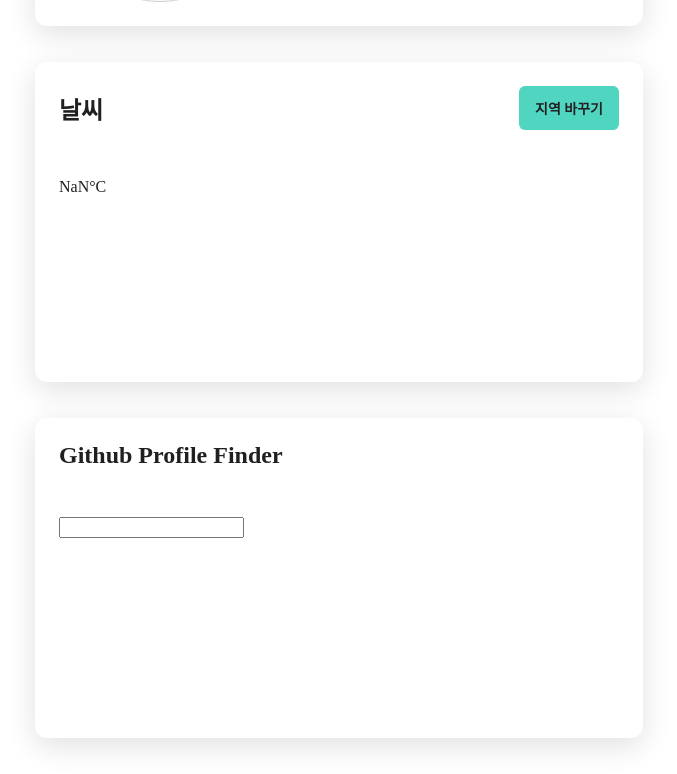
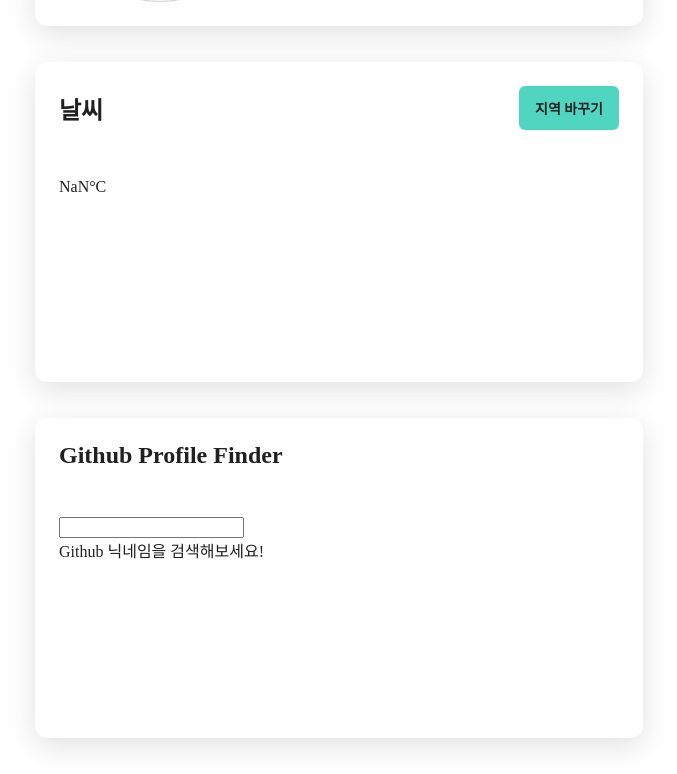
Before and after one commit to pa-rang/clock-weather-app, a Next.js app: page / in a window 1280 px wide. Shown: the part 423-1197 px from the top of the page, without its empty margins (301-978 px from the left). Built offline with nearby package versions, Linux system fonts and the light colour scheme; no server answers.

Commit message:
feat: add github profile-card

```diff
--- /dev/null
+++ b/components/GithubProfileFinder/ProfileCard.tsx
@@ -0,0 +1,26 @@
+import { useRouter } from "next/router";
+import { ReactElement } from "react";
+import useSWR from "swr";
+import { getGithubProfile } from "../../lib/api";
+
+function ProfileCard(): ReactElement {
+  const {
+    query: { profile },
+  } = useRouter();
+
+  const { data: userData } = useSWR(`profile=${String(profile)}`, () =>
+    getGithubProfile(String(profile))
+  );
+
+  if (!profile) {
+    return <div>Github 닉네임을 검색해보세요!</div>;
+  }
+
+  return (
+    <div>
+      <img src={userData?.avatar_url} />
+    </div>
+  );
+}
+
+export default ProfileCard;
--- a/components/GithubProfileFinder.tsx
+++ b/components/GithubProfileFinder/index.tsx
@@ -1,25 +1,8 @@
 import React, { ReactElement } from "react";
-import useSWR from "swr";
-import { getGithubProfile } from "../lib/api";
-import { ThemeType } from "../lib/types";
-import Box from "./common/Box";
+import { ThemeType } from "../../lib/types";
+import Box from "../common/Box";
 import { useRouter } from "next/router";
-
-function UserCard(): ReactElement {
-  const {
-    query: { profile },
-  } = useRouter();
-
-  const { data: userData } = useSWR(String(profile), () =>
-    getGithubProfile(String(profile))
-  );
-
-  return (
-    <div>
-      <img src={userData?.avatar_url} />
-    </div>
-  );
-}
+import ProfileCard from "./ProfileCard";
 
 interface Props {
   theme: ThemeType;
@@ -46,7 +29,7 @@ function GithubProfileFinder({ theme }: Props): ReactElement {
     <Box title="Github Profile Finder" theme={theme}>
       <form onSubmit={handleSubmit}>
         <input value={nickname} onChange={handleChange} />
-        <UserCard />
+        <ProfileCard />
       </form>
     </Box>
   );
```
